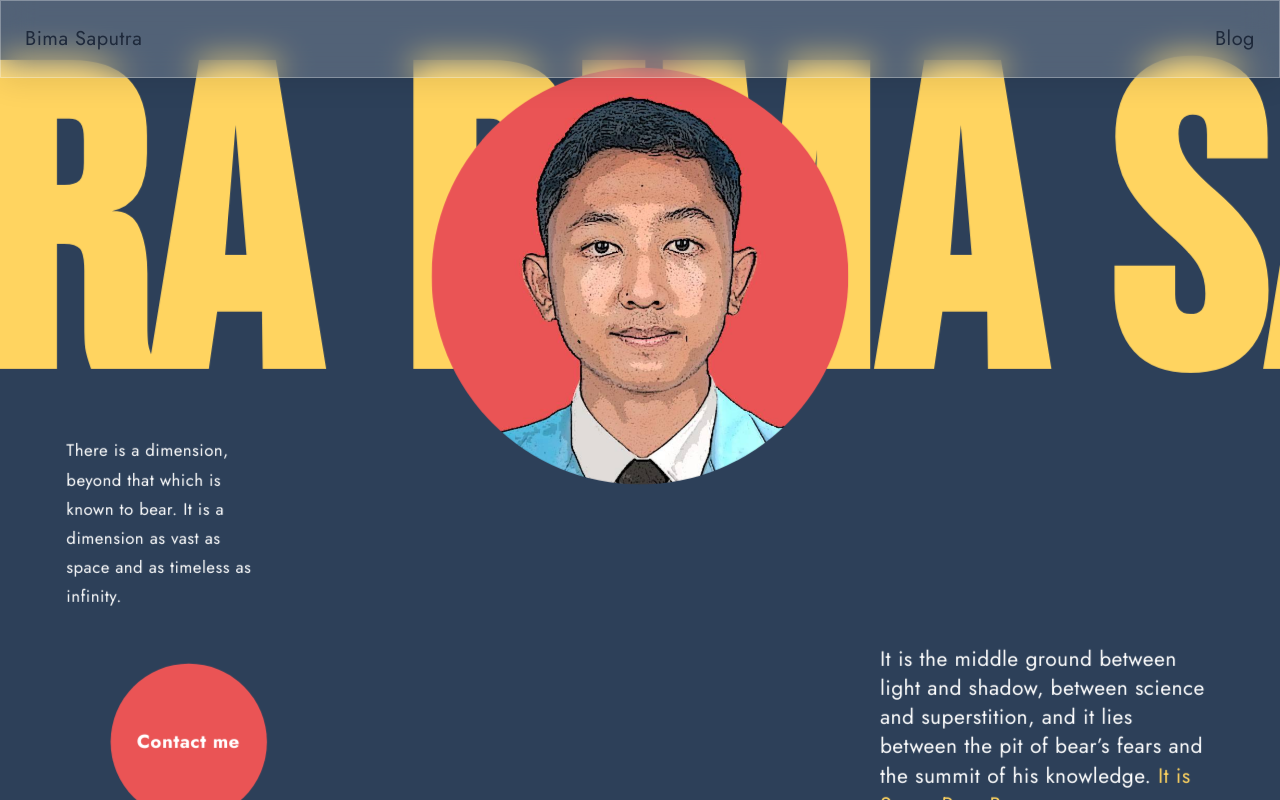
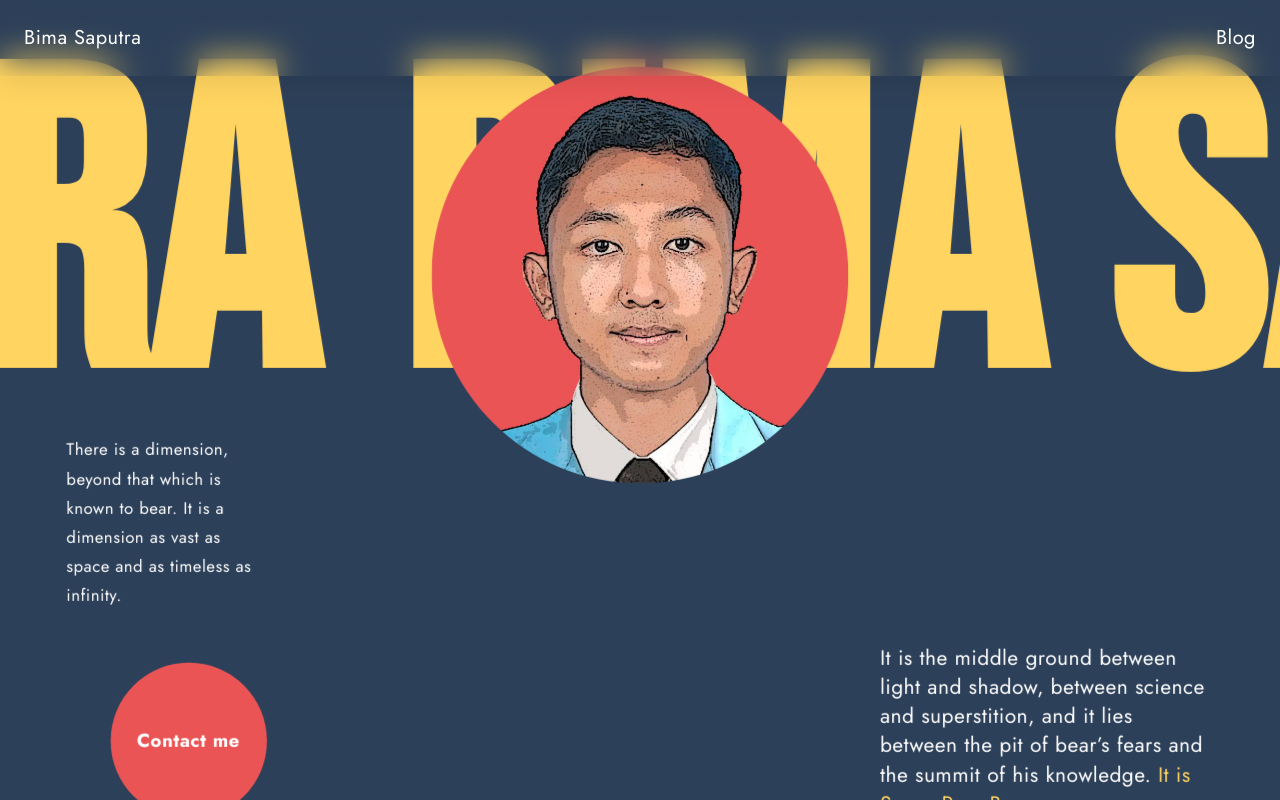
Before and after one commit to bmsptra24/Portofolio, a Next.js app: page / in a window 1280 px wide. Built offline with nearby package versions, Linux system fonts and the light colour scheme.

Commit message:
ref: refactoring code

```diff
--- a/src/app/blog/layout.tsx
+++ b/src/app/blog/layout.tsx
@@ -7,7 +7,7 @@ export default function RootLayout({
 }>) {
   return (
     <>
-      <Header />
+      <Header variant="light" />
       {children}
     </>
   )
--- a/src/app/page.tsx
+++ b/src/app/page.tsx
@@ -1,7 +1,6 @@
 import React from 'react'
 
 import '../styles/profil.scss'
-import Image from 'next/image'
 import Header from '@/components/Header/Header'
 import Puisi from '@/components/Profil/Puisi'
 import Project from '@/components/Profil/Project'
@@ -12,7 +11,7 @@ import Footer from '@/components/Footer/Footer'
 const Page = () => {
   return (
     <main className="profil-container">
-      <Header />
+      <Header variant="dark" />
       <Person />
       <Skills />
       <Puisi />
--- a/src/components/Header/Header.tsx
+++ b/src/components/Header/Header.tsx
@@ -4,10 +4,18 @@ import Link from 'next/link'
 import React from 'react'
 import style from '../../styles/header.module.scss'
 
-const Header = () => {
+type Props = {
+  variant: 'dark' | 'light'
+}
+
+const Header: React.FC<Props> = (props) => {
+  const { variant } = props
+
   return (
     <section
-      className={style['header-container']}
+      className={
+        variant === 'dark' ? style['header-dark'] : style['header-light']
+      }
       // style={{ backgroundColor: '#2d4059' }}
     >
       <header className="container mx-auto flex justify-between p-6 w-full">
@@ -15,16 +23,16 @@ const Header = () => {
           href={'/'}
           className="hover:font-semibold hover:-tracking-wider transition-all cursor-pointer hover:text-slate-150"
         >
-          Bima Saputra
+          <p>Bima Saputra</p>
         </Link>
         <div className="flex gap-12">
           {['Blog'].map((item, index) => (
             <Link
               href={`/${generateSlug(item)}`}
               key={index}
-              className="hover:underline cursor-pointer hover:text-slate-150"
+              className="cursor-pointer hover:text-slate-150"
             >
-              {item}
+              <p>{item}</p>
             </Link>
           ))}
         </div>
--- a/src/components/Profil/Person.tsx
+++ b/src/components/Profil/Person.tsx
@@ -6,7 +6,7 @@ import React from 'react'
 const Person = () => {
   return (
     <article className={style.person}>
-      <section className={style.marquee}>
+      <section className={style['marquee']}>
         <div className={`${bebasNeue.className} ${style.items}`}>
           <p>BIMA SAPUTRA</p>
           <p>BIMA SAPUTRA</p>
--- a/src/components/Profil/Project.tsx
+++ b/src/components/Profil/Project.tsx
@@ -97,13 +97,13 @@ const Project = () => {
       <h1 className={`${bebasNeue.className} `}>PROJECTS</h1>
 
       <div className={`${style['cover']} fadeOut cover`}>
-        <div className={`${style['ilustration-1']} ${style['floating-sm']}`}>
+        <div className={`${style['ilustration-1']} floating-sm`}>
           <Image
             className={`${style['img']}`}
             alt="ilustration-1"
             src={ilustration[0]}
           />
-          <div className={`${style['ilustration-2']} ${style['floating-md']}`}>
+          <div className={`${style['ilustration-2']} floating-md`}>
             <Image
               className={`${style['img']}`}
               alt="ilustration-1"
--- a/src/styles/footer.module.scss
+++ b/src/styles/footer.module.scss
@@ -11,4 +11,5 @@ $clr-fourary: #f07b3f;
   height: 300px;
   border-top: 2px solid $clr-white;
   color: $clr-white;
+  padding: 3rem;
 }
--- a/src/styles/global.scss
+++ b/src/styles/global.scss
@@ -24,5 +24,7 @@ $animation-duration: 500ms;
 }
 
 .fadeOut {
-  animation: fadeOut $animation-duration linear forwards !important;
+  animation: fadeOut $animation-duration 400ms linear forwards !important;
+  animation: name duration timing-function delay iteration-count direction
+    fill-mode;
 }
--- a/src/styles/header.module.scss
+++ b/src/styles/header.module.scss
@@ -1,10 +1,28 @@
-.header-container {
+@import 'variables.module.scss';
+
+@mixin header($background: transparent, $font-color: $clr-black, $opacity: 0) {
   width: 100%;
   z-index: 10;
   /* From https://css.glass */
-  background: rgba(255, 255, 255, 0.18);
+  background: $background;
+  // opacity: 0.18;
   box-shadow: 0 4px 30px rgba(0, 0, 0, 0.1);
   backdrop-filter: blur(16.5px);
   -webkit-backdrop-filter: blur(16.5px);
-  border: 1px solid rgba(255, 255, 255, 0.3);
+  // border: 1px solid rgba(255, 255, 255, 0.3);
+
+  p {
+    color: $font-color;
+    &:hover {
+      text-decoration-line: underline;
+    }
+  }
 }
+
+.header-dark {
+  @include header(transparent, $clr-white);
+}
+
+.header-light {
+  @include header(transparent, $clr-black);
+}
```
